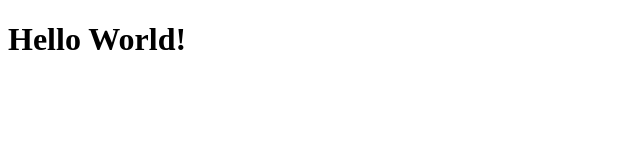
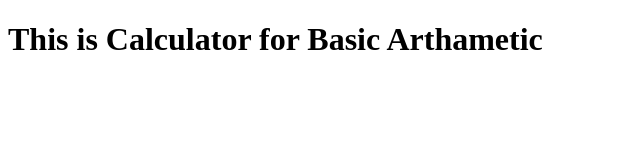
Before and after one commit to Vijay-yeruva/html-calculator, a plain HTML site: page index.html in a window 1280 px wide. Shown: the whole page, without its empty margins (0-640 px from the left). Drawn offline with Linux system fonts and the light colour scheme.

Commit message:
Updated project title

```diff
--- a/index.html
+++ b/index.html
@@ -4,6 +4,6 @@
 
 </head>
 <body>
-    <h1>Hello World!</h1>
+    <h1>This is Calculator for Basic Arthametic</h1>
 </body>
 </html>
```
